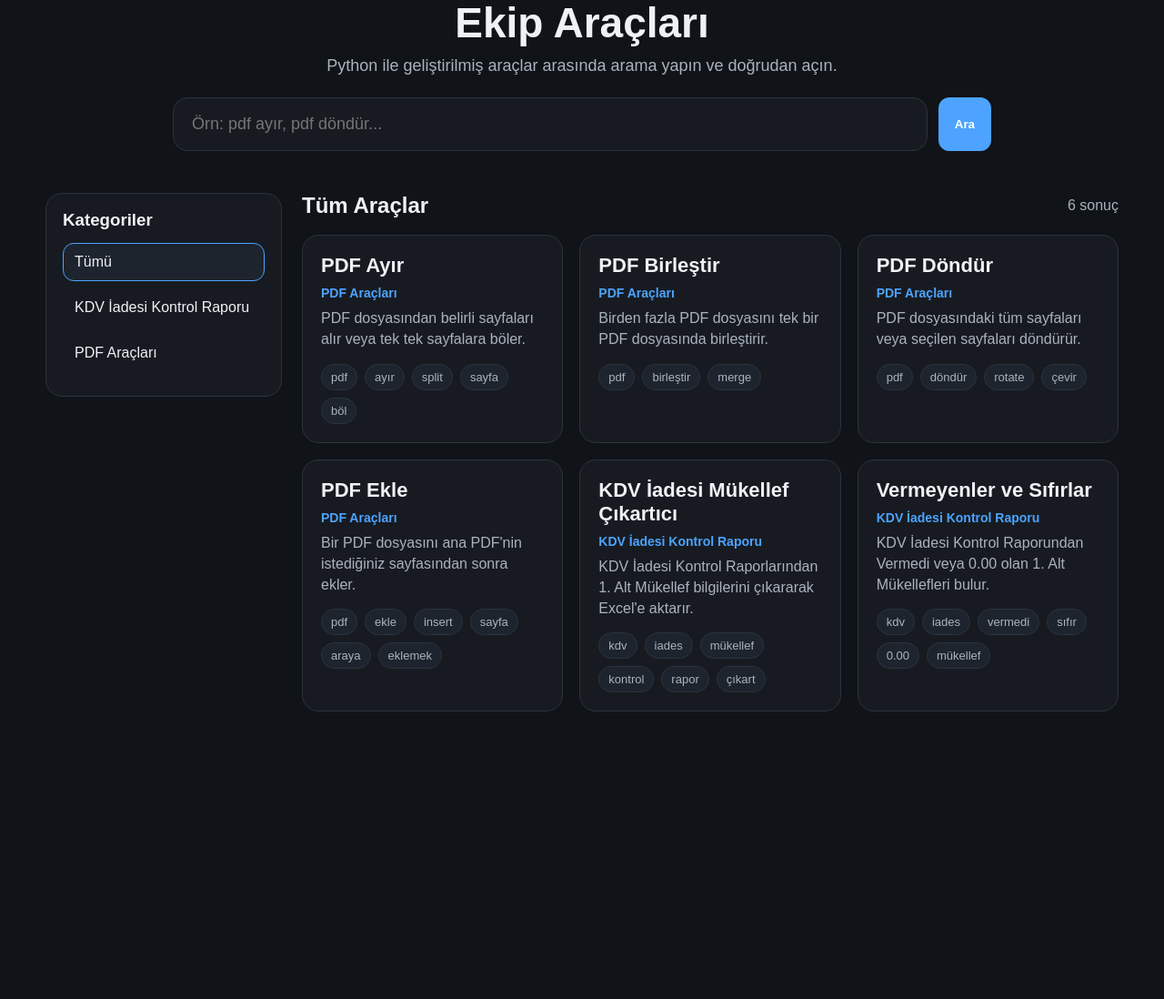
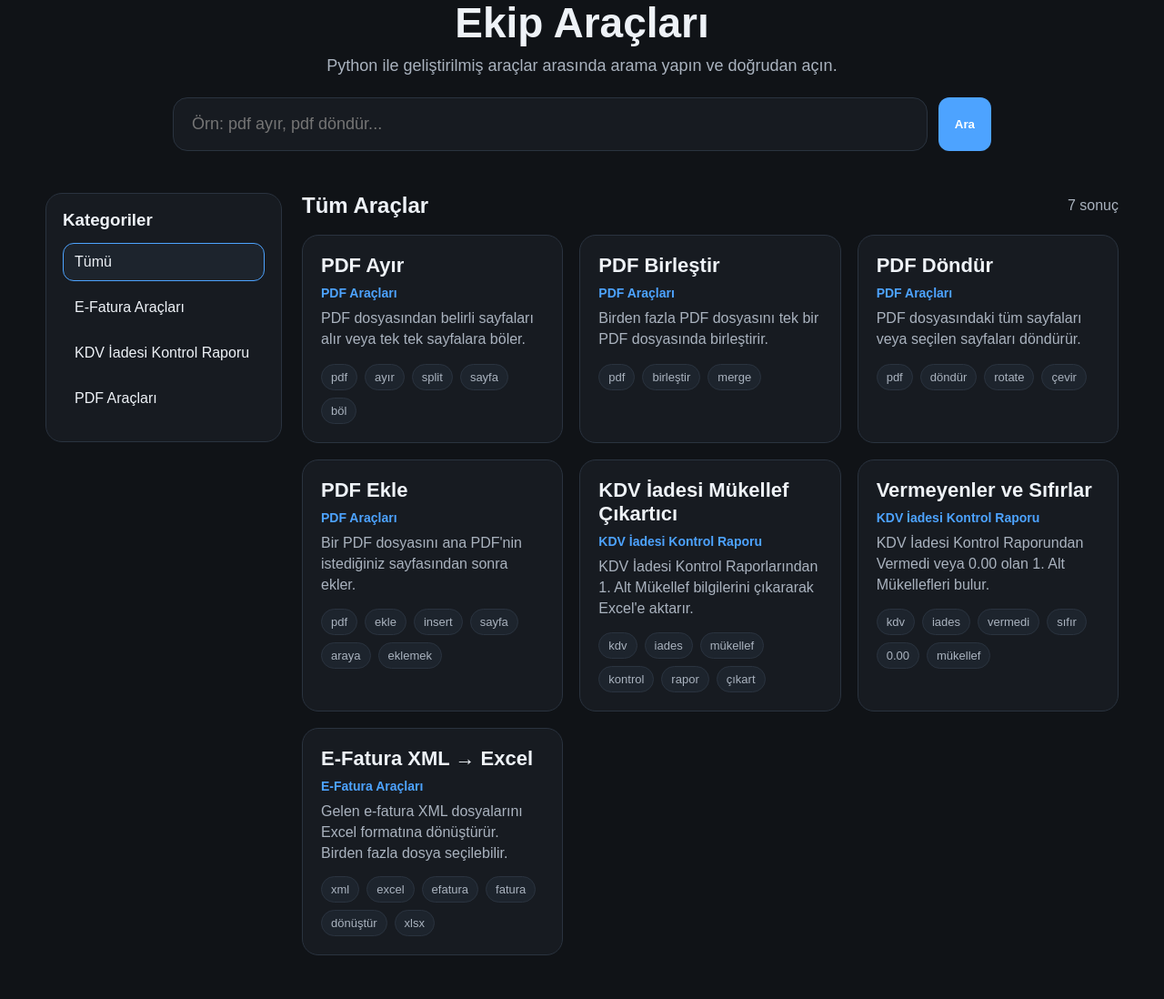
Before and after one commit to akaraoglan/ekiparaclari, a Flask app: page / in a window 1280 px wide. Shown: the part 140-1238 px from the top of the page at 91% size. Before the commit the page ends 922 px from the top, so only its background shows below. Run offline with Flask 3, Linux system fonts and the light colour scheme.

Commit message:
guncel degisiklikler

```diff
--- a/app.py
+++ b/app.py
@@ -8,7 +8,8 @@ from tools.pdfdondur import rotate_pdf
 from tools.pdfekle import insert_pdf
 from tools.kdviadesi_kontrol import process_kdviadesi_pdf
 from tools.kdvermedi_sifir import process_vermedi_sifir_pdf
-from tools.common import ensure_dirs, cleanup_old_files, secure_tr_filename
+from tools.xml_to_excel import xml_to_excel
+from tools.common import ensure_dirs, cleanup_old_files, secure_tr_filename, zip_files
 
 app = Flask(__name__)
 app.secret_key = "degistir-beni"
@@ -222,5 +223,32 @@ def kdv_vermedi_sifir():
 
     return render_template("kdvermedi_sifir.html")
 
+@app.route("/xml/efatura", methods=["GET", "POST"])
+def xml_efatura():
+    if request.method == "POST":
+        files = [f for f in request.files.getlist("xml_file") if f and f.filename]
+        if not files:
+            flash("Lütfen en az bir XML dosyası seçin.", "error")
+            return render_template("xml_to_excel.html")
+
+        saved_paths = []
+        for f in files:
+            safe_name = secure_tr_filename(f.filename)
+            path = os.path.join(UPLOAD_DIR, f"{uuid.uuid4()}_{safe_name}")
+            f.save(path)
+            saved_paths.append(path)
+
+        try:
+            output_paths = [xml_to_excel(p, OUTPUT_DIR) for p in saved_paths]
+            if len(output_paths) == 1:
+                return send_file(output_paths[0], as_attachment=True)
+            zip_path = os.path.join(OUTPUT_DIR, f"efatura_excel_{uuid.uuid4().hex[:8]}.zip")
+            return send_file(zip_files(output_paths, zip_path), as_attachment=True)
+        except Exception as e:
+            flash(f"Hata: {e}", "error")
+
+    return render_template("xml_to_excel.html")
+
+
 if __name__ == "__main__":
     app.run(debug=True)
--- a/requirements.txt
+++ b/requirements.txt
@@ -1,2 +1,6 @@
 Flask==3.1.0
 pypdf==5.4.0
+pandas>=2.0.0
+openpyxl>=3.1.0
+pymupdf>=1.24.0
+pdfplumber>=0.11.0
--- a/static/css/style.css
+++ b/static/css/style.css
@@ -11,6 +11,8 @@
     --accent-2: #2f7fd6;
     --success: #173321;
     --error: #411a20;
+    --warning: #3d2e00;
+    --info-border: #2a4a6e;
 }
 
 body.theme-light {
--- a/tool_registry.py
+++ b/tool_registry.py
@@ -46,6 +46,14 @@ TOOLS = [
         "description": "KDV İadesi Kontrol Raporundan Vermedi veya 0.00 olan 1. Alt Mükellefleri bulur.",
         "keywords": ["kdv", "iades", "vermedi", "sıfır", "0.00", "mükellef"],
         "url": "/kdv/vermedi-sifir"
+    },
+    {
+        "id": "xml_to_excel",
+        "name": "E-Fatura XML → Excel",
+        "category": "E-Fatura Araçları",
+        "description": "Gelen e-fatura XML dosyalarını Excel formatına dönüştürür. Birden fazla dosya seçilebilir.",
+        "keywords": ["xml", "excel", "efatura", "fatura", "dönüştür", "xlsx"],
+        "url": "/xml/efatura"
     }
 ]
 
--- a/tools/common.py
+++ b/tools/common.py
@@ -31,16 +31,24 @@ def parse_page_ranges(page_text: str, total_pages: int):
         raise ValueError("Geçerli sayfa aralığı girilmedi.")
     for part in parts:
         if "-" in part:
-            start, end = part.split("-", 1)
-            start = int(start)
-            end = int(end)
+            halves = part.split("-", 1)
+            try:
+                start = int(halves[0])
+                end = int(halves[1])
+            except ValueError:
+                raise ValueError(f"Geçersiz aralık biçimi: '{part}'. Örnek: 1-3")
             if start < 1 or end > total_pages or start > end:
-                raise ValueError(f"Geçersiz aralık: {part}")
+                raise ValueError(
+                    f"Geçersiz aralık: '{part}'. Sayfa numaraları 1 ile {total_pages} arasında olmalı ve başlangıç ≤ bitiş."
+                )
             result.extend(range(start - 1, end))
         else:
-            page = int(part)
+            try:
+                page = int(part)
+            except ValueError:
+                raise ValueError(f"Geçersiz sayfa numarası: '{part}'. Sayısal bir değer girin.")
             if page < 1 or page > total_pages:
-                raise ValueError(f"Geçersiz sayfa: {part}")
+                raise ValueError(f"Geçersiz sayfa: '{part}'. Dosyada {total_pages} sayfa var.")
             result.append(page - 1)
     dedup = []
     for p in result:
--- a/tools/kdvermedi_sifir.py
+++ b/tools/kdvermedi_sifir.py
@@ -11,7 +11,6 @@ import subprocess
 import os
 import uuid
 import pandas as pd
-from tools.common import secure_tr_filename
 
 
 # ---------------------------------------------------------------------------
```
Also changed, not shown: other parts of static/css/style.css (+25 -0 lines), templates/kdviadesi_kontrol.html (+0 -11 lines), tools/pdfayir.py (+7 -1 lines).
